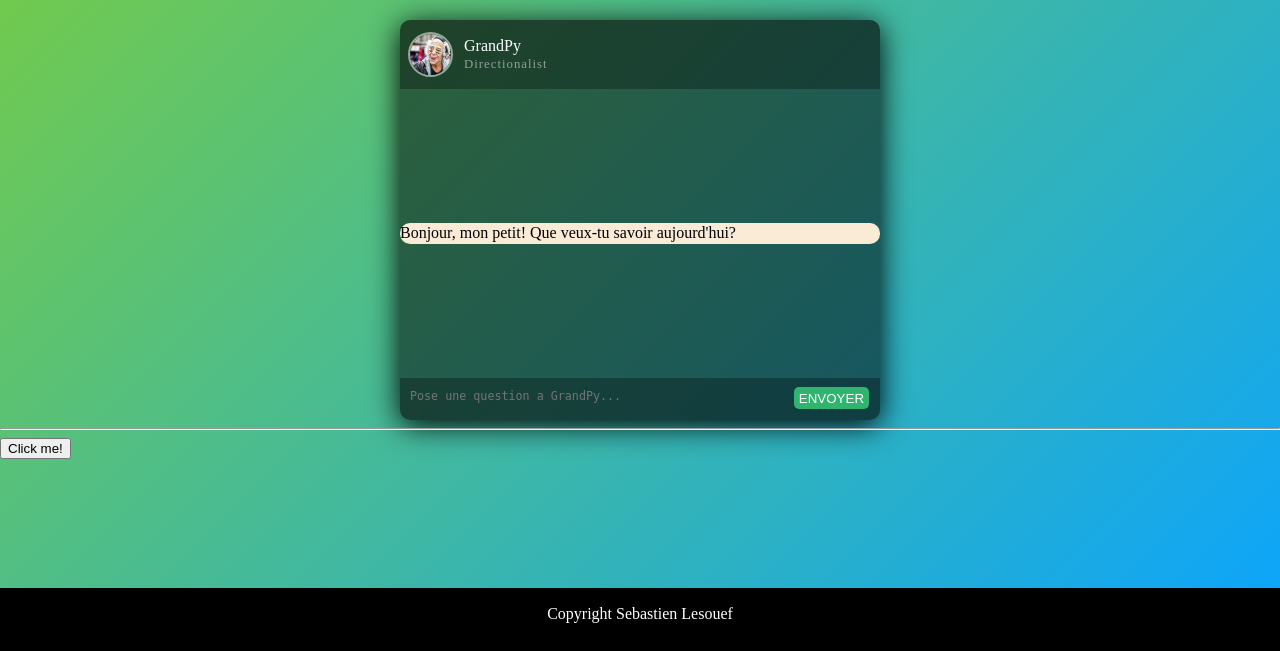
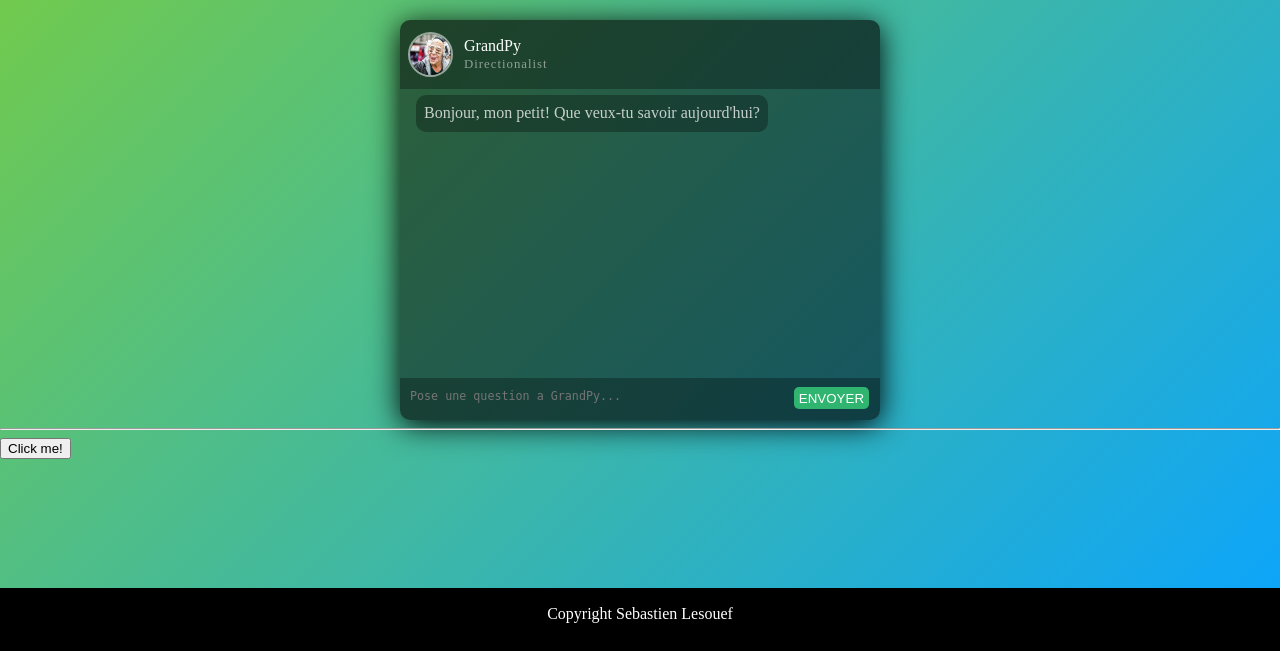
Before and after one commit to slesouef/FactMap, a Flask app: page / in a window 1280 px wide. Shown: the part 148-799 px from the top of the page. Run offline with Flask 2, Linux system fonts and the light colour scheme.

Commit message:
added css for chat messages display

```diff
--- a/bot/static/css/style.css
+++ b/bot/static/css/style.css
@@ -104,8 +104,24 @@ header > h1{
 }
 
 .messages{
-    background-color: antiquewhite;
+    flex: 1 1 auto;
+    color: rgba(255,255,255,0.75);
+    width: 100%;
+    overflow: auto;
+}
+
+.message{
+    clear: both;
+    float: left;
+    background: rgba(0, 0, 0, .3);
     border-radius: 10px;
+    padding: .5em;
+    margin: .4em 1em;
+}
+
+.message-perso{
+    float: right;
+    background: linear-gradient(120deg, #1d6e1d, #0a3f6e);
 }
 
 .message-box{
```
